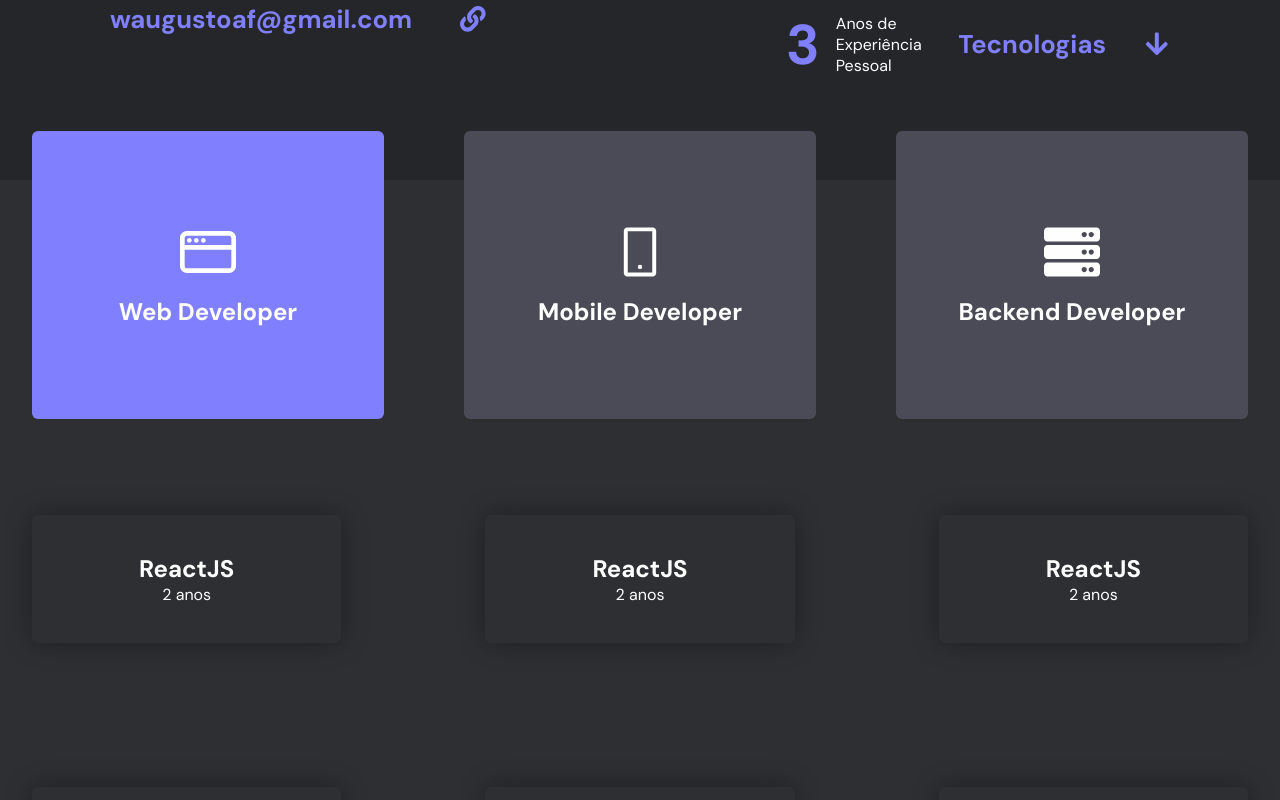
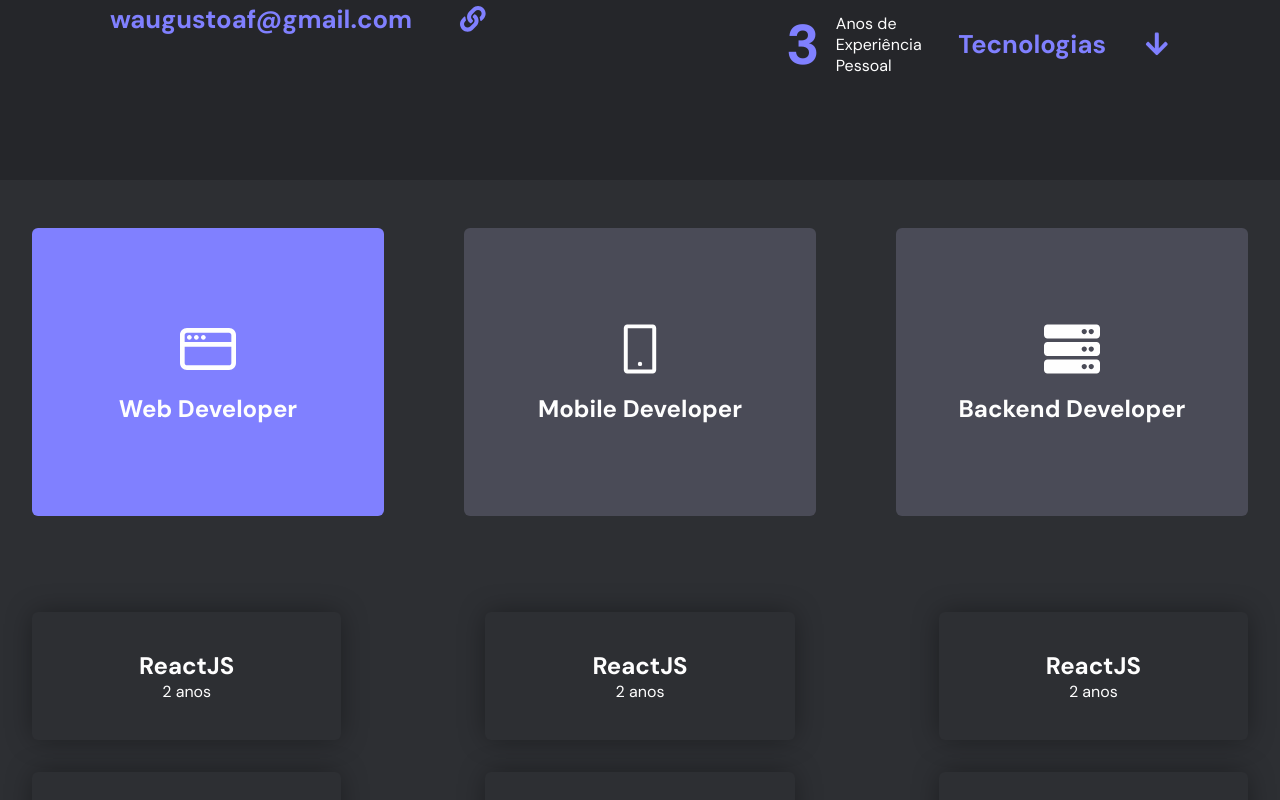
Before and after one commit to waugustoaf/my-website, a Next.js app: page / in a window 1280 px wide. Shown: the part 1420-2220 px from the top of the page. Built offline with nearby package versions, Linux system fonts and the light colour scheme.

Commit message:
Create responsive design

```diff
--- a/src/components/TechsList/styles.ts
+++ b/src/components/TechsList/styles.ts
@@ -7,6 +7,13 @@
 export const Container = styled.div`
   width: 100%;
   height: 100%;
+
+  margin-top: 3rem;
+
+  display: flex;
+  flex-direction: column;
+  justify-content: center;
+  align-items: center;
 
   > div:first-child {
     width: 100%;
@@ -21,14 +28,25 @@
 
     display: grid;
     grid-template-columns: repeat(3, 1fr);
-    gap: 9rem;
+    column-gap: 9rem;
+    row-gap: 2rem;
+  }
+
+  @media screen and (max-width: 900px) {
+    > div:first-child {
+      flex-direction: column;
+      margin: 0 auto;
+    }
+
+    > div:last-child {
+      padding: 0 5rem;
+      grid-template-columns: 1fr;
+    }
   }
 `;
 
 export const CustomButton = styled.button<CustomButtonProps>`
   border: none;
-
-  margin-top: -4%;
 
   width: 22rem;
   height: 18rem;
@@ -56,4 +74,13 @@
     font-size: 1.5rem;
     font-weight: bold;
   }
+
+  @media screen and (max-width: 900px) {
+    margin: 0 auto;
+    height: 10rem;
+
+    & + button {
+      margin-top: 1rem;
+    }
+  }
 `;
--- a/src/pages/_app.tsx
+++ b/src/pages/_app.tsx
@@ -1,8 +1,14 @@
 import { AppProps } from 'next/dist/shared/lib/router/router';
+import { useEffect } from 'react';
 import { HooksProvider } from '../hooks';
 import { GlobalStyle } from '../styles/global';
 
 const MyApp = ({ Component, pageProps }: AppProps) => {
+  useEffect(() => {
+    if (typeof window === 'undefined') return;
+    document.addEventListener('contextmenu', event => event.preventDefault());
+  }, []);
+
   return (
     <HooksProvider>
       <Component {...pageProps} />
--- a/src/pages/index.tsx
+++ b/src/pages/index.tsx
@@ -144,7 +144,10 @@
       </Background>
 
       <Background>
-        <Section type='primary' id='section-three'>
+        <Section
+          type='secondary'
+          id='section-three'
+        >
           <TechsList />
         </Section>
       </Background>
--- a/src/styles/pages/home.ts
+++ b/src/styles/pages/home.ts
@@ -58,6 +58,11 @@
       flex-direction: row;
       align-items: center;
       padding: 0 2rem;
+
+      @media screen and (max-width: 900px) {
+        flex-direction: column;
+        padding: 5rem 0;
+      }
     `}
 `;
 
@@ -199,6 +204,11 @@
       filter: brightness(0.8);
     }
   }
+
+  @media screen and (max-width: 900px) {
+    padding: 0 2rem;
+    margin-bottom: 2rem;
+  }
 `;
 
 export const History = styled.section`
@@ -259,6 +269,12 @@
       filter: brightness(0.8);
     }
   }
+
+  @media screen and (max-width: 900px) {
+    width: 100vw;
+    padding: 0 2rem;
+    margin-top: 2rem;
+  }
 `;
 
 export const Footer = styled.footer`
```
Also changed, not shown: src/pages/blog.tsx (added, +7 -0 lines), src/pages/portfolio.tsx (added, +9 -0 lines).
